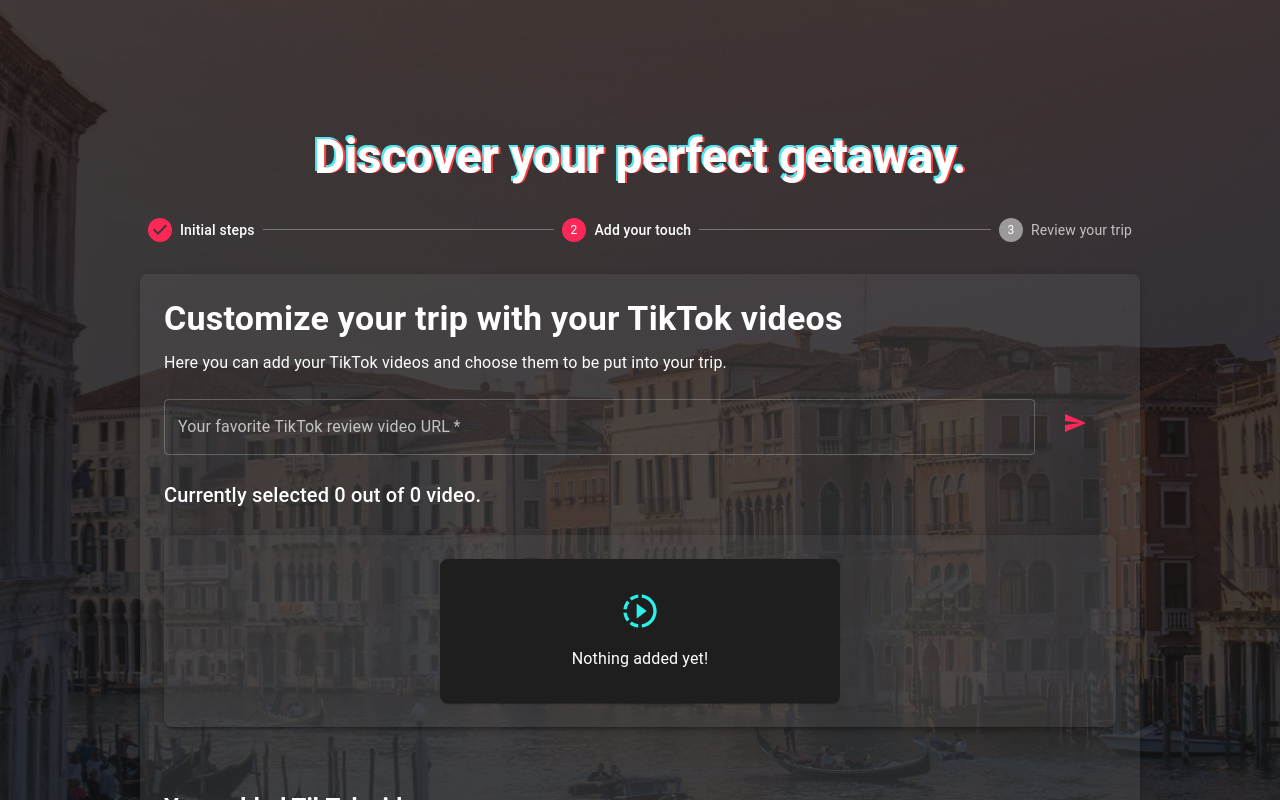
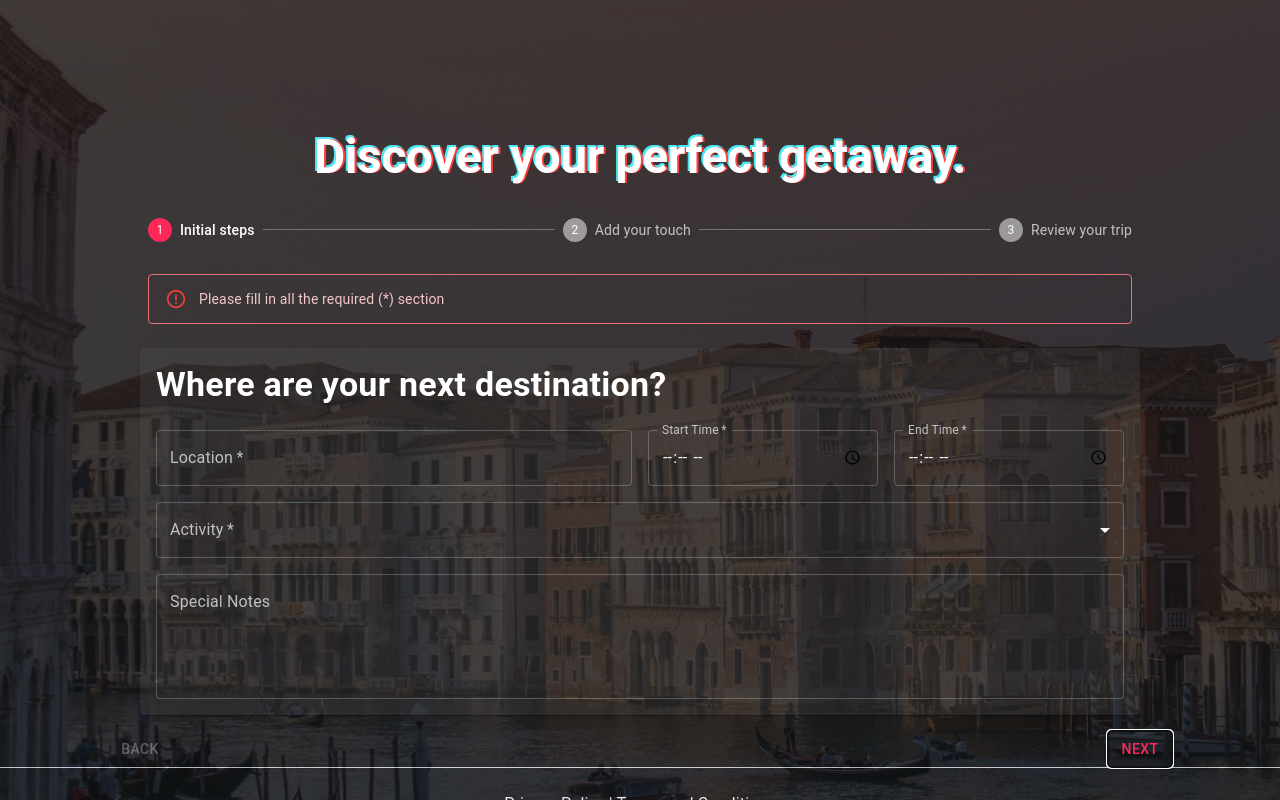
Before and after one commit to VietRocHack/TripPlanner-frontend, a React (Vite) app: page /create-trip in a window 1280 px wide. Both pictures are taken after a click on the button "NEXT". Shown: the top 800 px of the page. Built offline with nearby package versions, Linux system fonts and the light colour scheme.

Commit message:
Add empty error handling for part 1

```diff
--- /dev/null
+++ b/src/animation.css
@@ -0,0 +1,24 @@
+@keyframes shake {
+	0% {
+		transform: translateX(0);
+	}
+
+	10%,
+	30%,
+	50%,
+	70%,
+	90% {
+		transform: translateX(-10px);
+	}
+
+	20%,
+	40%,
+	60%,
+	80% {
+		transform: translateX(10px);
+	}
+
+	100% {
+		transform: translateX(0);
+	}
+}
--- a/src/components/Stepper/CustomHorizontalStepper.tsx
+++ b/src/components/Stepper/CustomHorizontalStepper.tsx
@@ -4,10 +4,14 @@ import Stepper from "@mui/material/Stepper";
 import Step from "@mui/material/Step";
 import StepLabel from "@mui/material/StepLabel";
 import Button from "@mui/material/Button";
+import { FormRequirements } from "../../utils/types";
+import { useState } from "react";
+import { Alert } from "@mui/material";
 // import Typography from "@mui/material/Typography";
 
 interface StepperDetails {
   steps: string[];
+  requirements: FormRequirements[];
   nodes: React.ReactNode[];
 }
 
@@ -16,16 +20,33 @@ interface StepperDetails {
  */
 export default function CustomHorizontalStepper({
   steps,
+  requirements,
   nodes,
 }: StepperDetails) {
-  const [activeStep, setActiveStep] = React.useState(0);
+  const [activeStep, setActiveStep] = useState(0);
+  const [isError, setError] = useState(false);
+  const [shake, setShake] = useState(false);
 
   const handleNext = () => {
-    setActiveStep((prevActiveStep) => prevActiveStep + 1);
+    const requirement = requirements[activeStep];
+    if (!requirement.condition()) {
+      setError(true);
+      handleShake();
+    } else {
+      setError(false);
+      setActiveStep((prevActiveStep) => prevActiveStep + 1);
+    }
   };
 
   const handleBack = () => {
     setActiveStep((prevActiveStep) => prevActiveStep - 1);
+  };
+
+  const handleShake = () => {
+    setShake(true);
+    setTimeout(() => {
+      setShake(false);
+    }, 500); // Reset shake after animation duration
   };
 
   return (
@@ -40,7 +61,19 @@ export default function CustomHorizontalStepper({
             );
           })}
         </Stepper>
-
+        {isError && (
+          <Alert
+            severity="error"
+            variant="outlined"
+            sx={{
+              mx: 5,
+              mb: 3,
+              animation: shake ? "shake 0.5s" : "none",
+            }}
+          >
+            {requirements[activeStep].errorMsg}
+          </Alert>
+        )}
         {nodes[activeStep]}
 
         <Box sx={{ display: "flex", flexDirection: "row", pt: 2 }}>
--- a/src/main.tsx
+++ b/src/main.tsx
@@ -2,6 +2,7 @@ import React from "react";
 import ReactDOM from "react-dom/client";
 import App from "./App.tsx";
 import "./index.css";
+import "./animation.css";
 import { ThemeProvider } from "@mui/material/styles";
 import CssBaseline from "@mui/material/CssBaseline";
 import { darkTheme } from "./utils/themes.ts";
--- a/src/pages/FormScreen/FormScreen.tsx
+++ b/src/pages/FormScreen/FormScreen.tsx
@@ -11,6 +11,7 @@ import FormPartThree from "./FormPartThree";
 import ImageBackground from "../../components/Background/Background";
 import FormSubmitGenerate from "./FormSubmitGenerate";
 import bgImage from "../../assets/background.jpeg";
+import "../../animation.css";
 
 // interface Time{
 //   hour: number
@@ -40,6 +41,37 @@ export default function FormScreen() {
             <Catchphrase />
             <CustomHorizontalStepper
               steps={["Initial steps", "Add your touch", "Review your trip"]}
+              requirements={[
+                {
+                  condition: (): boolean => {
+                    return (
+                      tripInfo.location.length > 0 &&
+                      tripInfo.startTime.length > 0 &&
+                      tripInfo.endTime.length > 0 &&
+                      tripInfo.activityTags.length > 0
+                    );
+                  },
+                  errorMsg: "Please fill in all the required (*) section",
+                },
+                {
+                  condition: (): boolean => {
+                    throw new Error("Function not implemented.");
+                  },
+                  errorMsg: "",
+                },
+                {
+                  condition: function (): boolean {
+                    throw new Error("Function not implemented.");
+                  },
+                  errorMsg: "",
+                },
+                {
+                  condition: function (): boolean {
+                    throw new Error("Function not implemented.");
+                  },
+                  errorMsg: "",
+                },
+              ]}
               nodes={[
                 <FormPartOne tripInfo={tripInfo} setTripInfo={setTripInfo} />,
                 <FormPartTwo videos={videos} setVideos={setVideos} />,
--- a/src/utils/types.ts
+++ b/src/utils/types.ts
@@ -54,3 +54,8 @@ export interface Activity {
 export interface Itinerary{
   activities: Activity[]
 }
+
+export interface FormRequirements {
+  condition: (...args: unknown[]) => boolean;
+  errorMsg: string;
+}
```
